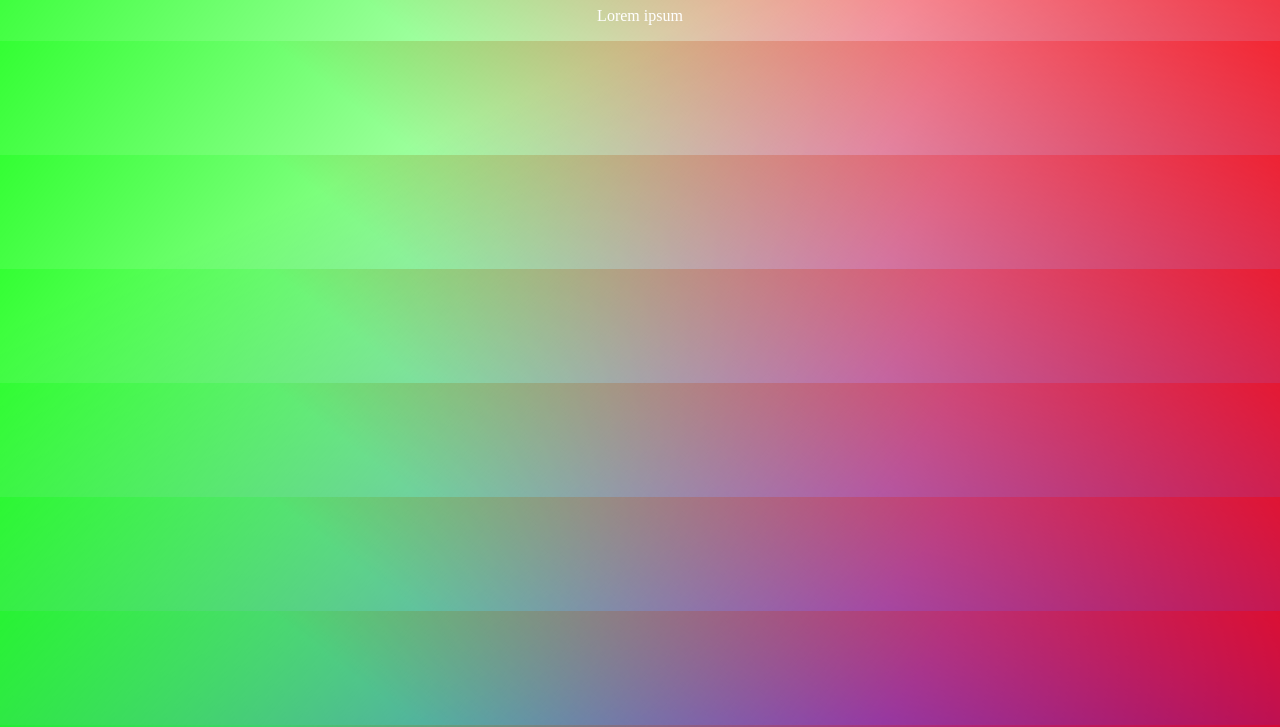
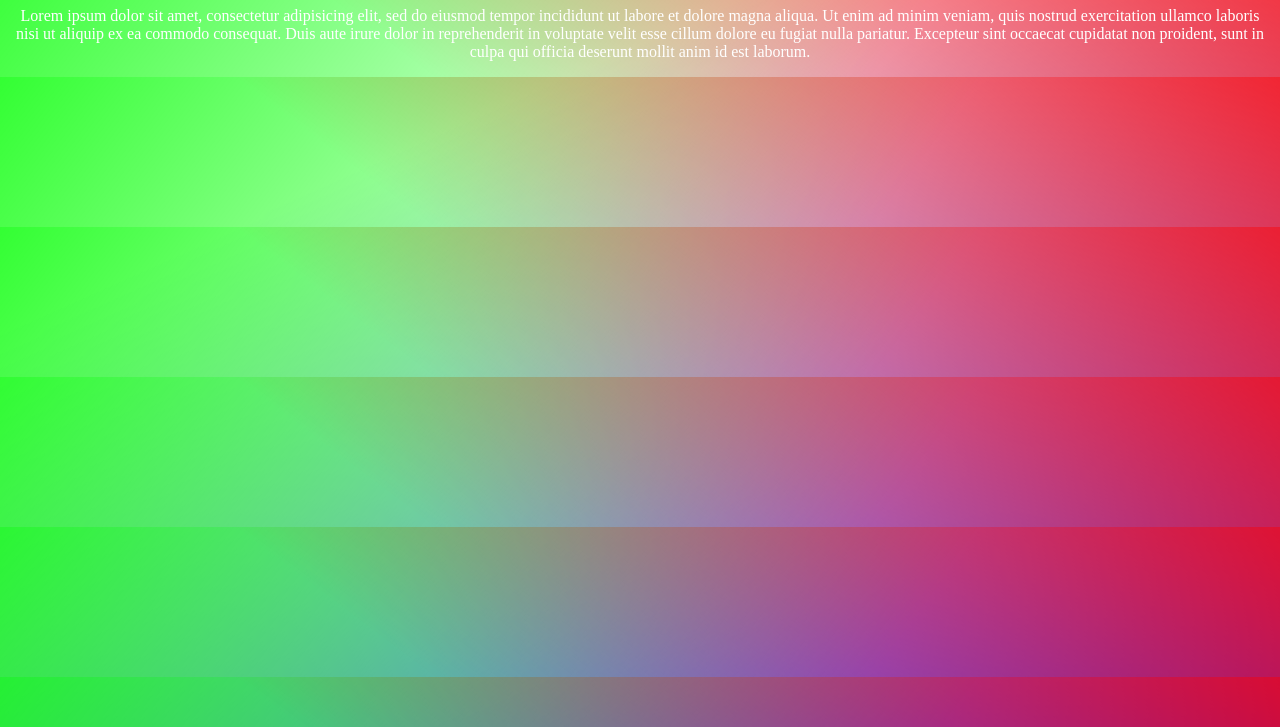
Before and after one commit to nadla/newproject, a plain HTML site: page index.html in a window 1280 px wide. Shown: the part 73-800 px from the top of the page. Drawn offline with Linux system fonts and the light colour scheme.

Commit message:
rajout de contenu dans paragraphe

```diff
--- a/index.html
+++ b/index.html
@@ -11,7 +11,12 @@
 
 			<div class="text">
 			<h1>Test de Git</h1>
-				<p>Lorem ipsum</p>
+				<p>Lorem ipsum dolor sit amet, consectetur adipisicing elit, sed do eiusmod
+				tempor incididunt ut labore et dolore magna aliqua. Ut enim ad minim veniam,
+				quis nostrud exercitation ullamco laboris nisi ut aliquip ex ea commodo
+				consequat. Duis aute irure dolor in reprehenderit in voluptate velit esse
+				cillum dolore eu fugiat nulla pariatur. Excepteur sint occaecat cupidatat non
+				proident, sunt in culpa qui officia deserunt mollit anim id est laborum.</p>
 			</div>
 
 		</body>
```
